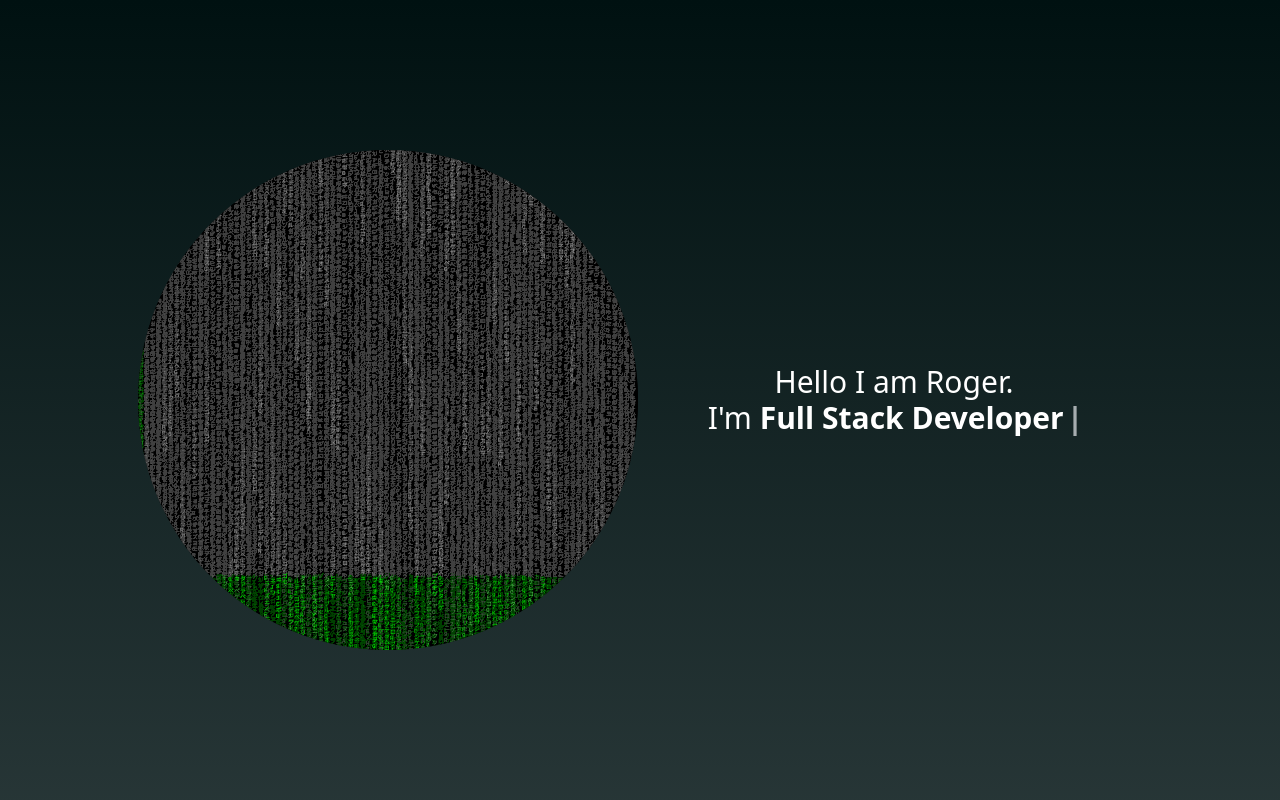
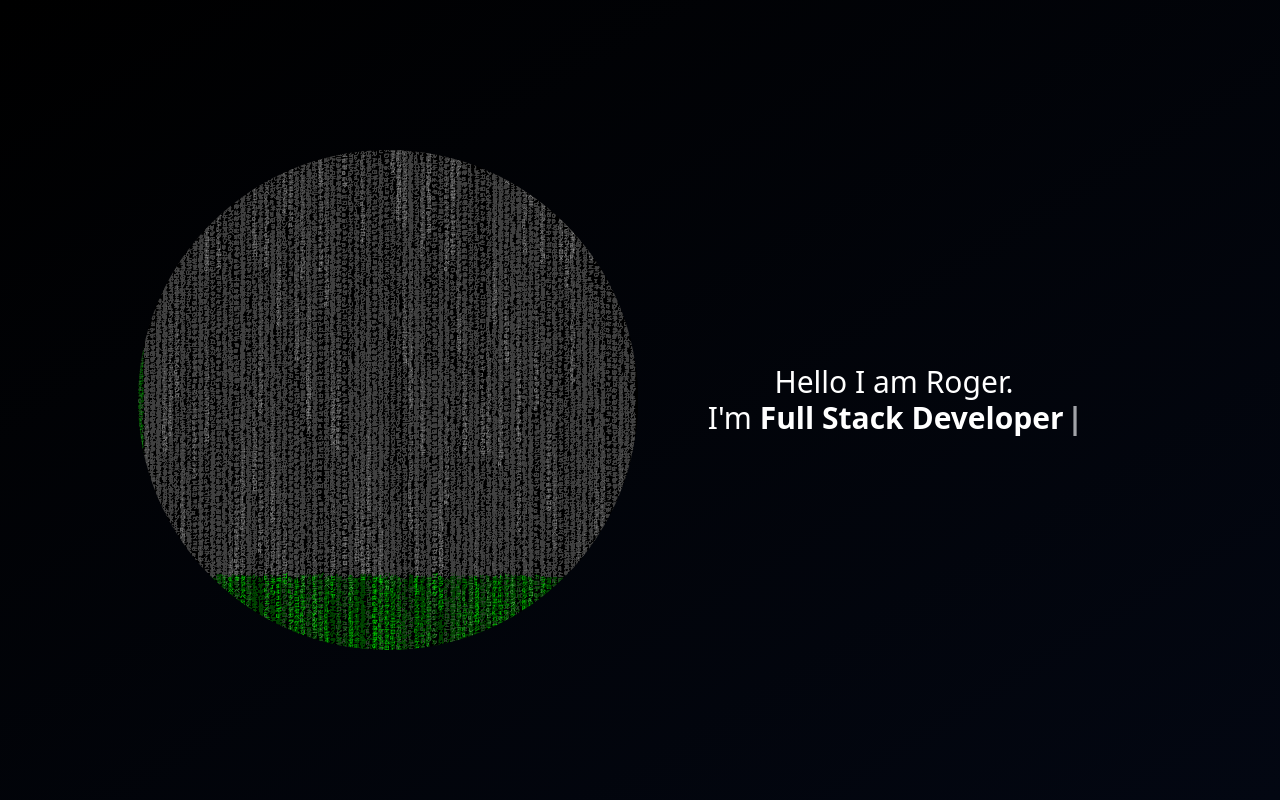
Before and after one commit to rogerramosruiz/Portfolio-, a React (Create React App) app: page / in a window 1280 px wide. Shown: the top 800 px of the page. Built offline with nearby package versions, Linux system fonts and the light colour scheme.

Commit message:
backgrond

```diff
--- a/src/App.tsx
+++ b/src/App.tsx
@@ -5,11 +5,15 @@ import Projects from './views/Projects'
 import Footer from './components/Footer'
 function App() {
   return (
-    <div className='bg-gradient-to-b from-[#011] to-slate-100 text-white'>
-      <Header />
-      <About />
-      <Projects />
-      <Footer />
+    <div>
+      <div className='bg-gradient-to-br from-black to-gray-950'>
+        <Header />
+      </div>
+      <div className='bg-gradient-to-b md:bg-gradient-to-br from-black from-10% to-40%  to-white text-white'>
+        <About />
+        <Projects />
+        <Footer />
+      </div>
     </div>
   )
 }
```
